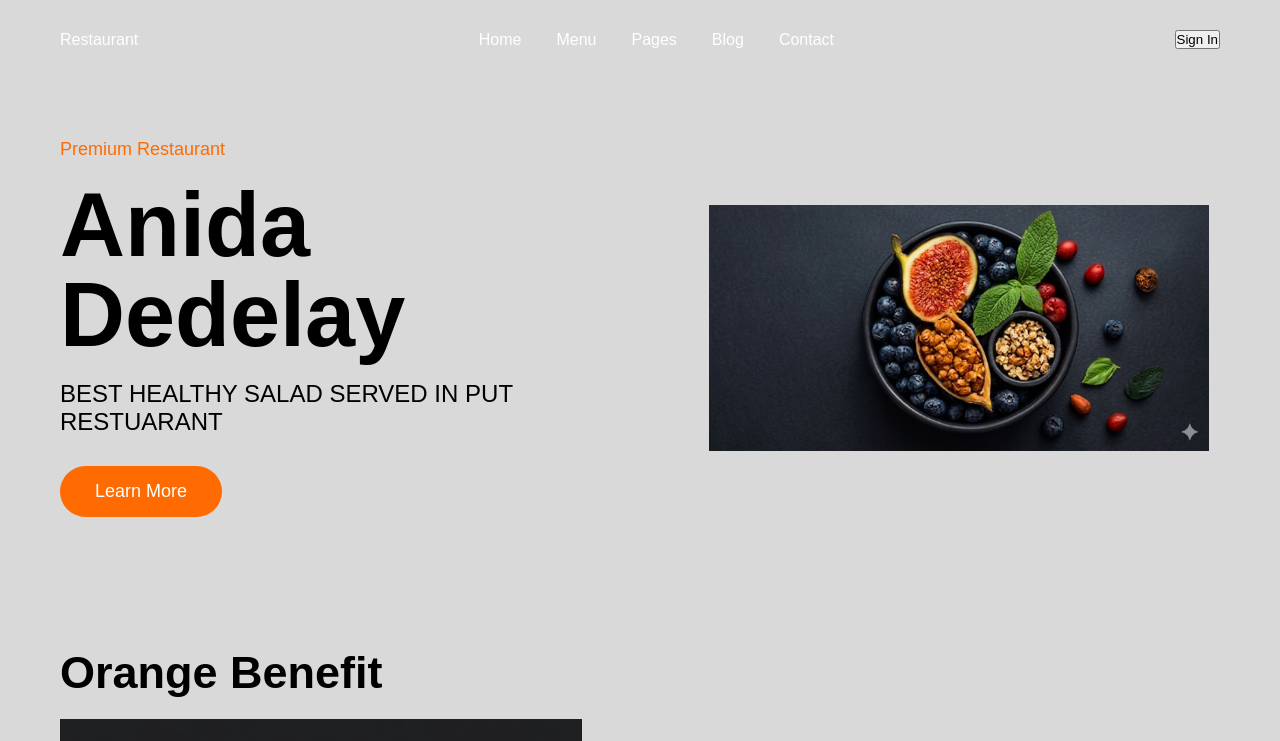
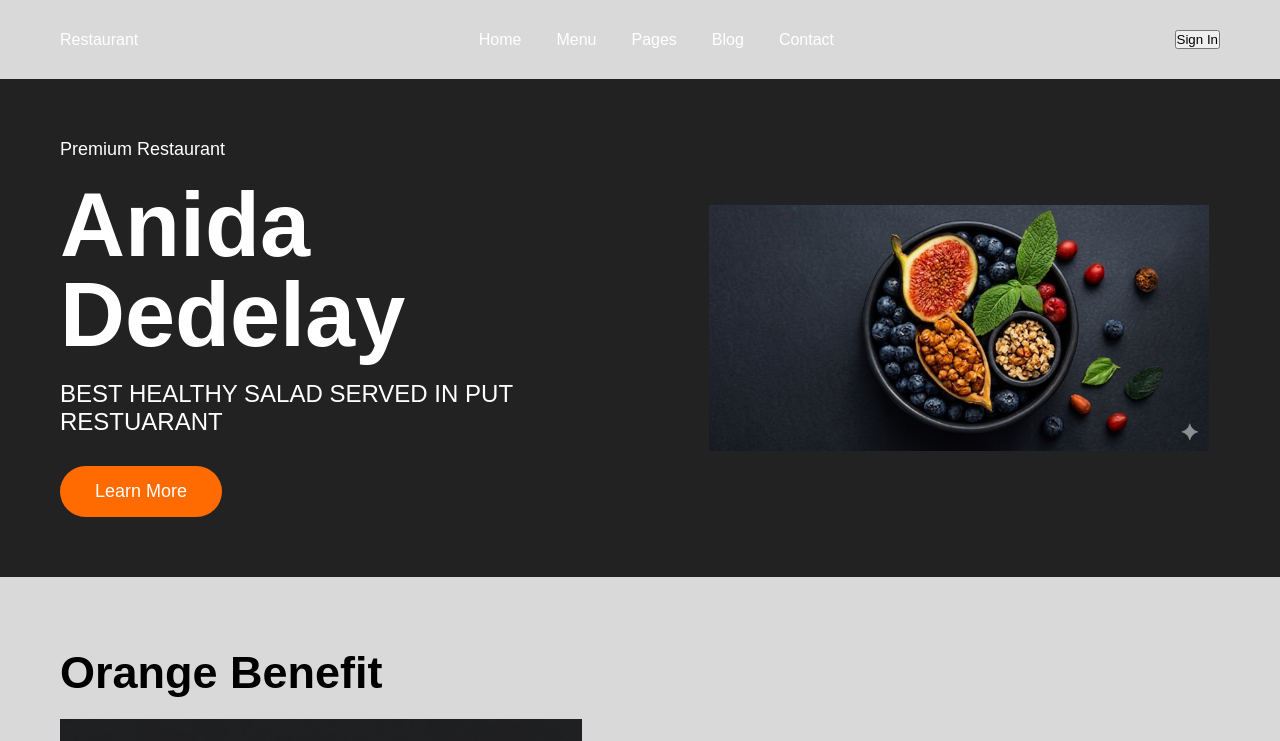
Before and after one commit to Sharon-Mashai/UI-challenge6, a React (Vite) app: page / in a window 1280 px wide. Shown: the top 741 px of the page. Built offline with nearby package versions, Linux system fonts and the light colour scheme.

Commit message:
Changed background color of the txt section under Text.tsx file, and also changed colors of the txt section texts from black to white

```diff
--- a/src/global.css
+++ b/src/global.css
@@ -58,6 +58,7 @@ body{
     justify-content:space-between;
     align-items:center;
     padding:60px;
+    background-color:#222;
 }
 
 .text{
@@ -65,7 +66,7 @@ body{
 }
 
 .premium{
-    color:#ff6b00;
+    color:white;
     margin-bottom:20px;
     font-size:18px;
 }
@@ -74,12 +75,14 @@ body{
     font-size:90px;
     line-height:90px;
     margin-bottom:20px;
+    color: white;
 }
 
 .text h3{
     font-size:24px;
     margin-bottom:30px;
     font-weight:400;
+    color: white;
 }
 
 .text button{
```
